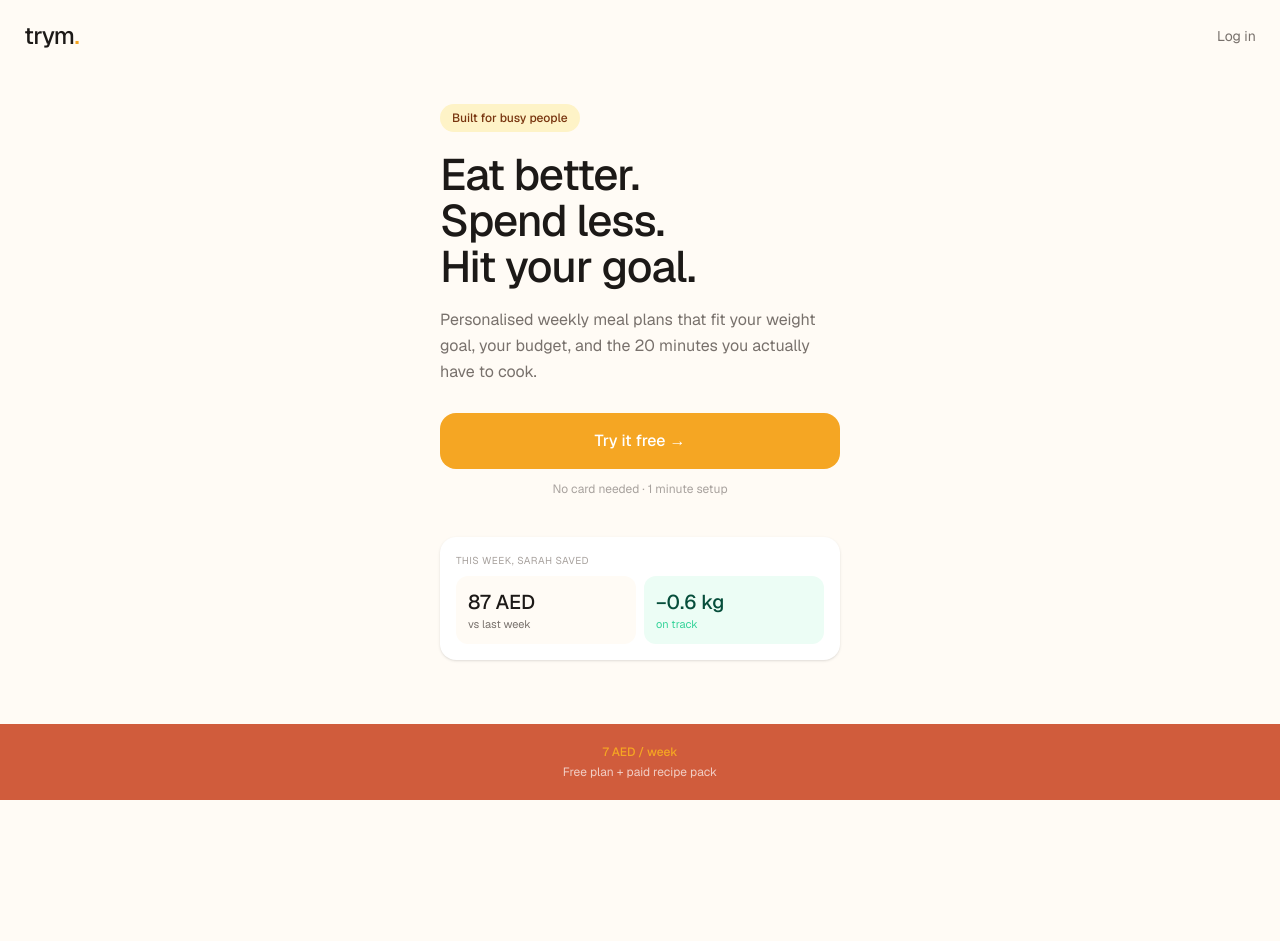
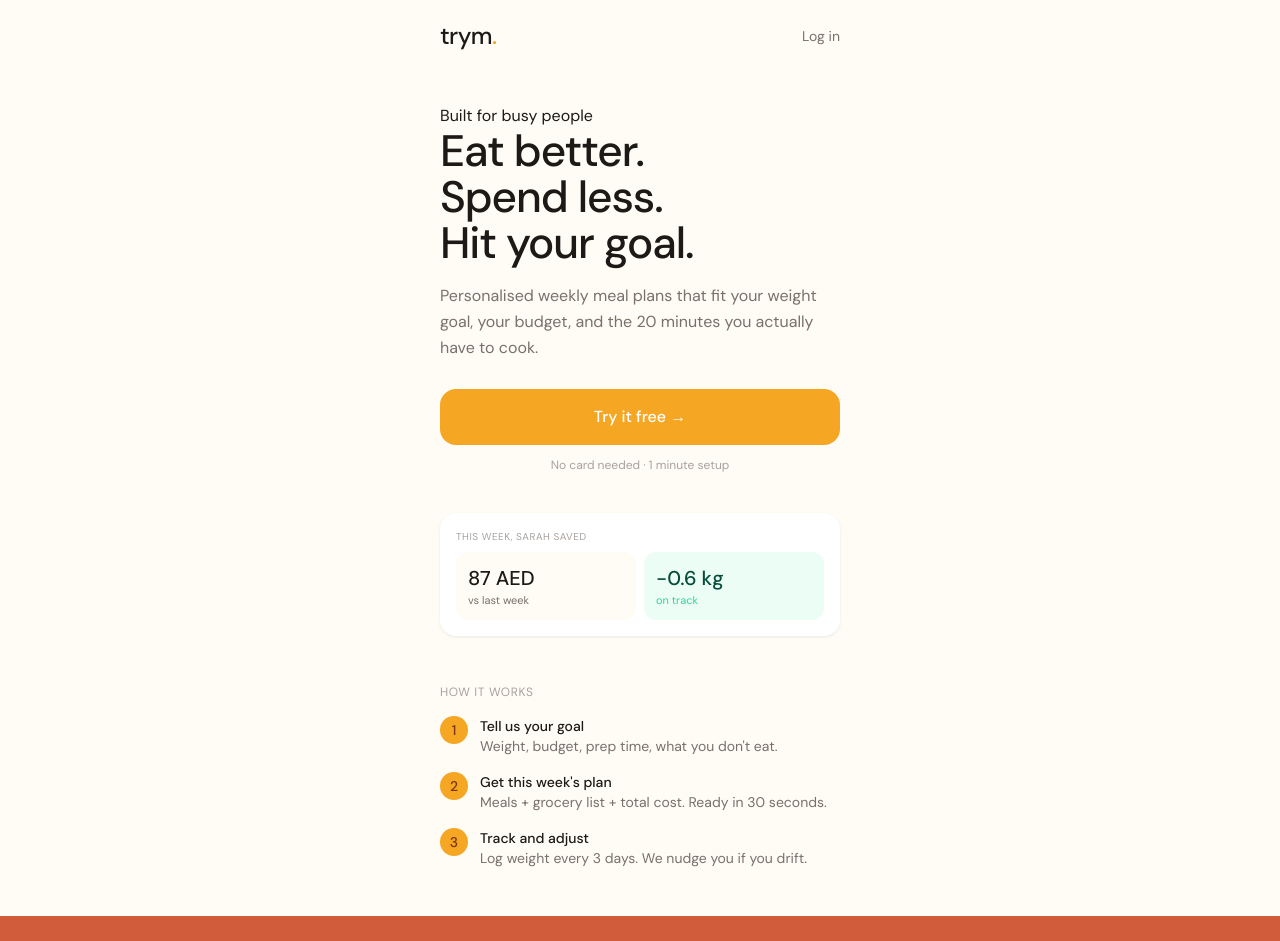
Before and after one commit to Frater12-byte/trym-app, a Next.js app: page / in a window 1280 px wide. Shown: the top 941 px of the page. Before the commit the page ends 800 px from the top, so only its background shows below. Built offline with nearby package versions, Linux system fonts and the light colour scheme.

Commit message:
Add Google Analytics (production only)

```diff
--- a/package.json
+++ b/package.json
@@ -9,6 +9,7 @@
     "lint": "eslint"
   },
   "dependencies": {
+    "@next/third-parties": "^16.2.4",
     "@supabase/ssr": "^0.10.2",
     "@supabase/supabase-js": "^2.104.1",
     "lucide-react": "^1.11.0",
--- a/src/app/globals.css
+++ b/src/app/globals.css
@@ -2,23 +2,20 @@
 
 /* ── Design tokens ─────────────────────────────────────────── */
 @theme {
-  /* Palette */
-  --color-cream:      #FFFBF5;
-  --color-sun:        #F5A623;
-  --color-sun-soft:   #FEF3C7;
-  --color-sun-ink:    #78350F;
-  --color-ink:        #1C1917;
-  --color-ink-soft:   #78716C;
-  --color-ink-mute:   #A8A29E;
-  --color-leaf:       #ECFDF5;
-  --color-leaf-ink:   #064E3B;
-  --color-leaf-accent:#34D399;
-  --color-coral:      #D05C3C;
-  --color-coral-ink:  #FDF4F2;
+  --color-cream:       #FFFBF5;
+  --color-sun:         #F5A623;
+  --color-sun-soft:    #FEF3C7;
+  --color-sun-ink:     #78350F;
+  --color-ink:         #1C1917;
+  --color-ink-soft:    #78716C;
+  --color-ink-mute:    #A8A29E;
+  --color-leaf:        #ECFDF5;
+  --color-leaf-ink:    #064E3B;
+  --color-leaf-accent: #34D399;
+  --color-coral:       #D05C3C;
+  --color-coral-ink:   #FDF4F2;
 
-  /* Typography */
-  --font-sans: var(--font-geist-sans), ui-sans-serif, system-ui, sans-serif;
-  --font-mono: var(--font-geist-mono), ui-monospace, monospace;
+  --font-sans: var(--font-dm-sans), ui-sans-serif, system-ui, sans-serif;
 }
 
 /* ── Base ──────────────────────────────────────────────────── */
@@ -29,14 +26,24 @@ body {
   -webkit-font-smoothing: antialiased;
 }
 
-/* ── Components ────────────────────────────────────────────── */
-@layer components {
-  .btn-primary {
-    @apply block w-full text-center rounded-2xl bg-sun text-white font-medium
-           transition-opacity hover:opacity-90 active:opacity-80;
-  }
+/* ── Component utilities (Tailwind v4: @utility, not @layer) ── */
+@utility btn-primary {
+  display: block;
+  width: 100%;
+  text-align: center;
+  border-radius: 1rem;
+  background-color: var(--color-sun);
+  color: #fff;
+  font-weight: 500;
+  transition: opacity 0.15s ease;
 
-  .card {
-    @apply bg-white rounded-2xl p-4 shadow-sm;
-  }
+  &:hover  { opacity: 0.9; }
+  &:active { opacity: 0.8; }
 }
+
+@utility card {
+  background-color: #fff;
+  border-radius: 1rem;
+  padding: 1rem;
+  box-shadow: 0 1px 3px 0 rgb(0 0 0 / 0.08);
+}
--- a/src/app/layout.tsx
+++ b/src/app/layout.tsx
@@ -1,20 +1,45 @@
-import type { Metadata } from "next";
-import { Geist, Geist_Mono } from "next/font/google";
+import type { Metadata, Viewport } from "next";
+import { DM_Sans } from "next/font/google";
+import { GoogleAnalytics } from "@next/third-parties/google";
 import "./globals.css";
 
-const geistSans = Geist({
-  variable: "--font-geist-sans",
+const dmSans = DM_Sans({
   subsets: ["latin"],
-});
-
-const geistMono = Geist_Mono({
-  variable: "--font-geist-mono",
-  subsets: ["latin"],
+  variable: "--font-dm-sans",
+  weight: ["400", "500", "700"],
+  display: "swap",
 });
 
 export const metadata: Metadata = {
-  title: "Create Next App",
-  description: "Generated by create next app",
+  title: "Trym — Eat better. Spend less. Hit your goal.",
+  description:
+    "Personalised weekly meal plans that fit your weight goal, your budget, and the 20 minutes you actually have to cook.",
+  applicationName: "Trym",
+  authors: [{ name: "Tergo Media" }],
+  keywords: [
+    "meal planning",
+    "weight loss",
+    "grocery budget",
+    "Dubai",
+    "meal prep",
+    "healthy eating",
+  ],
+  openGraph: {
+    title: "Trym — Eat better. Spend less. Hit your goal.",
+    description:
+      "Personalised weekly meal plans that fit your weight goal, your budget, and the 20 minutes you actually have to cook.",
+    url: "https://trym.tergomedia.com",
+    siteName: "Trym",
+    locale: "en_US",
+    type: "website",
+  },
+};
+
+export const viewport: Viewport = {
+  width: "device-width",
+  initialScale: 1,
+  maximumScale: 1,
+  themeColor: "#FEF7E6",
 };
 
 export default function RootLayout({
@@ -23,11 +48,11 @@ export default function RootLayout({
   children: React.ReactNode;
 }>) {
   return (
-    <html
-      lang="en"
-      className={`${geistSans.variable} ${geistMono.variable} h-full antialiased`}
-    >
-      <body className="min-h-full flex flex-col">{children}</body>
+    <html lang="en" className={dmSans.variable}>
+      <body className="bg-cream text-ink antialiased min-h-screen">
+        {children}
+      </body>
+      <GoogleAnalytics gaId="G-R21YJWH25J" />
     </html>
   );
 }
--- a/src/app/page.tsx
+++ b/src/app/page.tsx
@@ -1,19 +1,22 @@
 export default function Home() {
   return (
     <main className="min-h-screen bg-cream flex flex-col">
-      <header className="px-6 py-5 flex justify-between items-center">
+      {/* ===== Header ===== */}
+      <header className="px-6 py-5 flex justify-between items-center max-w-md mx-auto w-full">
         <div className="text-2xl font-medium tracking-tight">
           trym<span className="text-sun">.</span>
         </div>
-        <a href="/login" className="text-sm text-ink-soft">
+        <a
+          href="/login"
+          className="text-sm text-ink-soft hover:text-ink transition"
+        >
           Log in
         </a>
       </header>
 
+      {/* ===== Hero ===== */}
       <section className="flex-1 px-6 pt-8 pb-12 max-w-md mx-auto w-full">
-        <span className="inline-block bg-sun-soft text-sun-ink text-xs font-medium px-3 py-1.5 rounded-full mb-5">
-          Built for busy people
-        </span>
+        <span className="pill mb-5">Built for busy people</span>
 
         <h1 className="text-[44px] leading-[1.05] font-medium tracking-tight mb-4">
           Eat better.
@@ -35,26 +38,75 @@ export default function Home() {
           No card needed · 1 minute setup
         </p>
 
+        {/* ===== Social proof card ===== */}
         <div className="card mt-10">
           <p className="text-[10px] uppercase tracking-wider text-ink-mute mb-2">
             This week, Sarah saved
           </p>
           <div className="flex gap-2">
             <div className="flex-1 bg-cream rounded-xl p-3">
-              <p className="text-xl font-medium">87 AED</p>
+              <p className="text-xl font-medium tabular-nums">87 AED</p>
               <p className="text-[11px] text-ink-soft">vs last week</p>
             </div>
             <div className="flex-1 bg-leaf rounded-xl p-3">
-              <p className="text-xl font-medium text-leaf-ink">−0.6 kg</p>
+              <p className="text-xl font-medium text-leaf-ink tabular-nums">
+                −0.6 kg
+              </p>
               <p className="text-[11px] text-leaf-accent">on track</p>
             </div>
           </div>
         </div>
+
+        {/* ===== How it works ===== */}
+        <div className="mt-12">
+          <h2 className="text-xs uppercase tracking-wider text-ink-mute mb-4">
+            How it works
+          </h2>
+          <ol className="space-y-4">
+            <li className="flex gap-3">
+              <span className="flex-none w-7 h-7 rounded-full bg-sun text-sun-ink flex items-center justify-center text-sm font-medium tabular-nums">
+                1
+              </span>
+              <div>
+                <p className="font-medium text-sm">Tell us your goal</p>
+                <p className="text-sm text-ink-soft">
+                  Weight, budget, prep time, what you don&apos;t eat.
+                </p>
+              </div>
+            </li>
+            <li className="flex gap-3">
+              <span className="flex-none w-7 h-7 rounded-full bg-sun text-sun-ink flex items-center justify-center text-sm font-medium tabular-nums">
+                2
+              </span>
+              <div>
+                <p className="font-medium text-sm">Get this week&apos;s plan</p>
+                <p className="text-sm text-ink-soft">
+                  Meals + grocery list + total cost. Ready in 30 seconds.
+                </p>
+              </div>
+            </li>
+            <li className="flex gap-3">
+              <span className="flex-none w-7 h-7 rounded-full bg-sun text-sun-ink flex items-center justify-center text-sm font-medium tabular-nums">
+                3
+              </span>
+              <div>
+                <p className="font-medium text-sm">Track and adjust</p>
+                <p className="text-sm text-ink-soft">
+                  Log weight every 3 days. We nudge you if you drift.
+                </p>
+              </div>
+            </li>
+          </ol>
+        </div>
       </section>
 
-      <footer className="bg-coral text-coral-ink px-6 py-5 text-center text-xs">
-        <p className="font-medium text-sun mb-1">7 AED / week</p>
-        <p className="opacity-75">Free plan + paid recipe pack</p>
+      {/* ===== Footer ===== */}
+      <footer className="bg-coral text-coral-ink px-6 py-6 text-center text-xs">
+        <p className="font-medium text-sun mb-1">Free to start</p>
+        <p className="opacity-75">Unlock recipes &amp; email delivery on Pro</p>
+        <p className="opacity-50 mt-3 text-[10px]">
+          © 2026 Tergo Media. Made in Dubai.
+        </p>
       </footer>
     </main>
   );
--- /dev/null
+++ b/src/lib/supabase/client.ts
@@ -0,0 +1,17 @@
+import { createBrowserClient } from "@supabase/ssr";
+
+/**
+ * Supabase client for use in Client Components
+ * (anything with "use client" directive).
+ *
+ * Usage:
+ *   import { createClient } from "@/lib/supabase/client";
+ *   const supabase = createClient();
+ *   const { data, error } = await supabase.from("meals").select("*");
+ */
+export function createClient() {
+  return createBrowserClient(
+    process.env.NEXT_PUBLIC_SUPABASE_URL!,
+    process.env.NEXT_PUBLIC_SUPABASE_ANON_KEY!
+  );
+}
--- /dev/null
+++ b/src/lib/supabase/server.ts
@@ -0,0 +1,38 @@
+import { createServerClient } from "@supabase/ssr";
+import { cookies } from "next/headers";
+
+/**
+ * Supabase client for use in Server Components,
+ * Route Handlers, and Server Actions.
+ *
+ * Usage:
+ *   import { createClient } from "@/lib/supabase/server";
+ *   const supabase = await createClient();
+ *   const { data: { user } } = await supabase.auth.getUser();
+ */
+export async function createClient() {
+  const cookieStore = await cookies();
+
+  return createServerClient(
+    process.env.NEXT_PUBLIC_SUPABASE_URL!,
+    process.env.NEXT_PUBLIC_SUPABASE_ANON_KEY!,
+    {
+      cookies: {
+        getAll() {
+          return cookieStore.getAll();
+        },
+        setAll(cookiesToSet) {
+          try {
+            cookiesToSet.forEach(({ name, value, options }) =>
+              cookieStore.set(name, value, options)
+            );
+          } catch {
+            // The `setAll` method was called from a Server Component.
+            // This can be ignored if you have middleware refreshing
+            // user sessions (we'll add that in Phase 1).
+          }
+        },
+      },
+    }
+  );
+}
```
Also changed, not shown: 1 other file (tests, documents, lock files or other folders).
